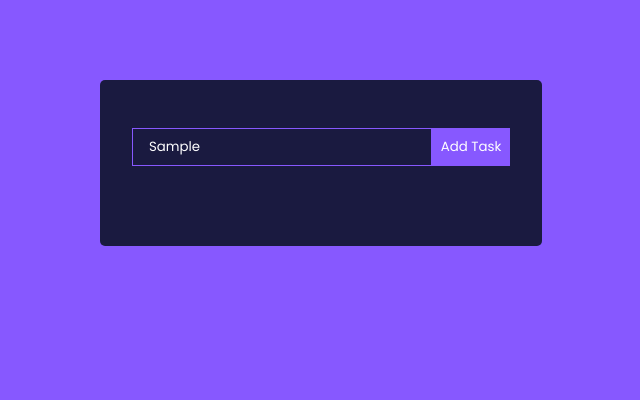
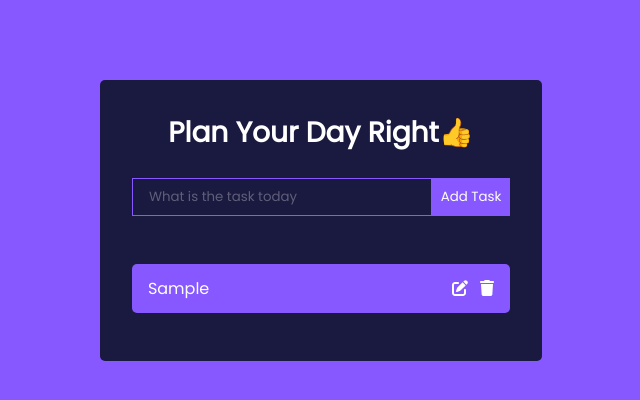
Before and after one commit to brunoamanzechinaenyeze/Code_Alpha_To_Do_List, a React (Create React App) app in the folder my-react-app/: page / in a window 1280 px wide. Both pictures are taken after typing "Sample" into the empty fields and a click on the button "Add Task". Shown: the top 400 px of the page, without its empty margins (319-959 px from the left). Built offline with nearby package versions, Linux system fonts and the light colour scheme.

Commit message:
Adding the functionality to the the forms

```diff
--- a/my-react-app/src/components/Todo.js
+++ b/my-react-app/src/components/Todo.js
@@ -1,9 +1,23 @@
-import React from 'react'
+import React from "react";
+import { FontAwesomeIcon } from "@fortawesome/react-fontawesome";
+import { faPenToSquare } from "@fortawesome/free-solid-svg-icons";
+import { faTrash } from "@fortawesome/free-solid-svg-icons";
 
-const Todo = () => {
+const Todo = ({ task, toggleComplete, deleteTodo, editTodo }) => {
   return (
-    <div>Todo</div>
-  )
-}
+    <div className="Todo">
+      <p
+        onClick={() => toggleComplete(task.id)}
+        className={`${task.completed ? "completed" : ""}`}
+      >
+        {task.task}
+      </p>
+      <div>
+        <FontAwesomeIcon icon={faPenToSquare} onClick={() => editTodo(task.id)}/>
+        <FontAwesomeIcon icon={faTrash} onClick={() => deleteTodo(task.id)} />
+      </div>
+    </div>
+  );
+};
 
-export default Todo
+export default Todo;
--- a/my-react-app/src/components/TodoForm.js
+++ b/my-react-app/src/components/TodoForm.js
@@ -6,11 +6,14 @@ const TodoForm = ({ addTodo }) => {
   const handleSubmit = (e) => {
     e.preventDefault();
     addTodo(value);
+
+    setValue('')
   };
   return (
     <form className="TodoForm" onSubmit={handleSubmit}>
       <input
         type="text"
+        value={value}
         className="todo-input"
         placeholder="What is the task today"
         onChange={(e) => setValue(e.target.value)}
--- a/my-react-app/src/components/TodoWrapper.js
+++ b/my-react-app/src/components/TodoWrapper.js
@@ -1,21 +1,36 @@
 import React, { useState } from "react";
 import TodoForm from "./TodoForm";
 import { v4 as uuidv4 } from "uuid";
+import Todo from "./Todo";
 
 uuidv4();
 
 const TodoWrapper = () => {
-  const [todos, setTodos] = useState("");
+  const [todos, setTodos] = useState([]);
 
   const addTodo = (todo) => {
     setTodos([
       ...todos,
       { id: uuidv4(), task: todo, completed: false, isEditing: false },
     ]);
+    console.log(todos)
   };
+
+  const toggleComplete = (id) => {
+    setTodos(todos.map((todo) => todo.id === id ? {...todo, completed: !todo.completed} : todo))
+  }
+
+  const deleteTodo = (id) => {
+    setTodos(todos.filter(todo => todo.id !== id))
+  }
   return (
     <div className="TodoWrapper">
+      <h1>Plan Your Day Right👍</h1>
       <TodoForm addTodo={addTodo} />
+      {todos.map((todo, index) => (
+        <Todo task={todo} key={index} toggleComplete={toggleComplete}
+        deleteTodo={deleteTodo}/>
+      ))}
     </div>
   );
 };
```
